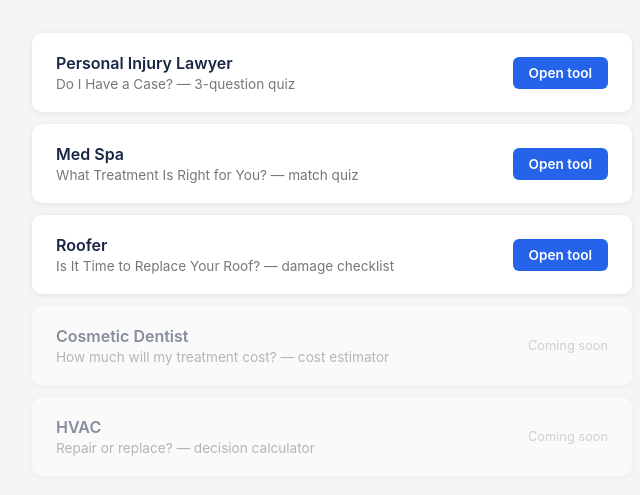
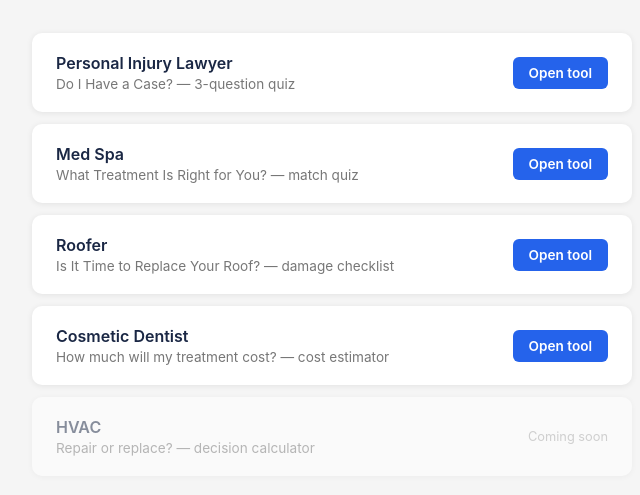
Before and after one commit to vinayshastri66-max/seo-tools, a plain HTML site: page index.html in a window 1280 px wide. Shown: the part 107-602 px from the top of the page, without its empty margins (308-948 px from the left). Drawn offline with Linux system fonts and the light colour scheme.

Commit message:
Update index: cosmetic dentist tool live

```diff
--- a/index.html
+++ b/index.html
@@ -79,12 +79,12 @@
         <a class="tool-link" href="roofer/" target="_blank">Open tool</a>
       </div>
 
-      <div class="tool-card coming-soon">
+      <div class="tool-card">
         <div>
           <div class="tool-name">Cosmetic Dentist</div>
           <div class="tool-desc">How much will my treatment cost? — cost estimator</div>
         </div>
-        <span class="coming-label">Coming soon</span>
+        <a class="tool-link" href="cosmetic-dentist/" target="_blank">Open tool</a>
       </div>
 
       <div class="tool-card coming-soon">
```
